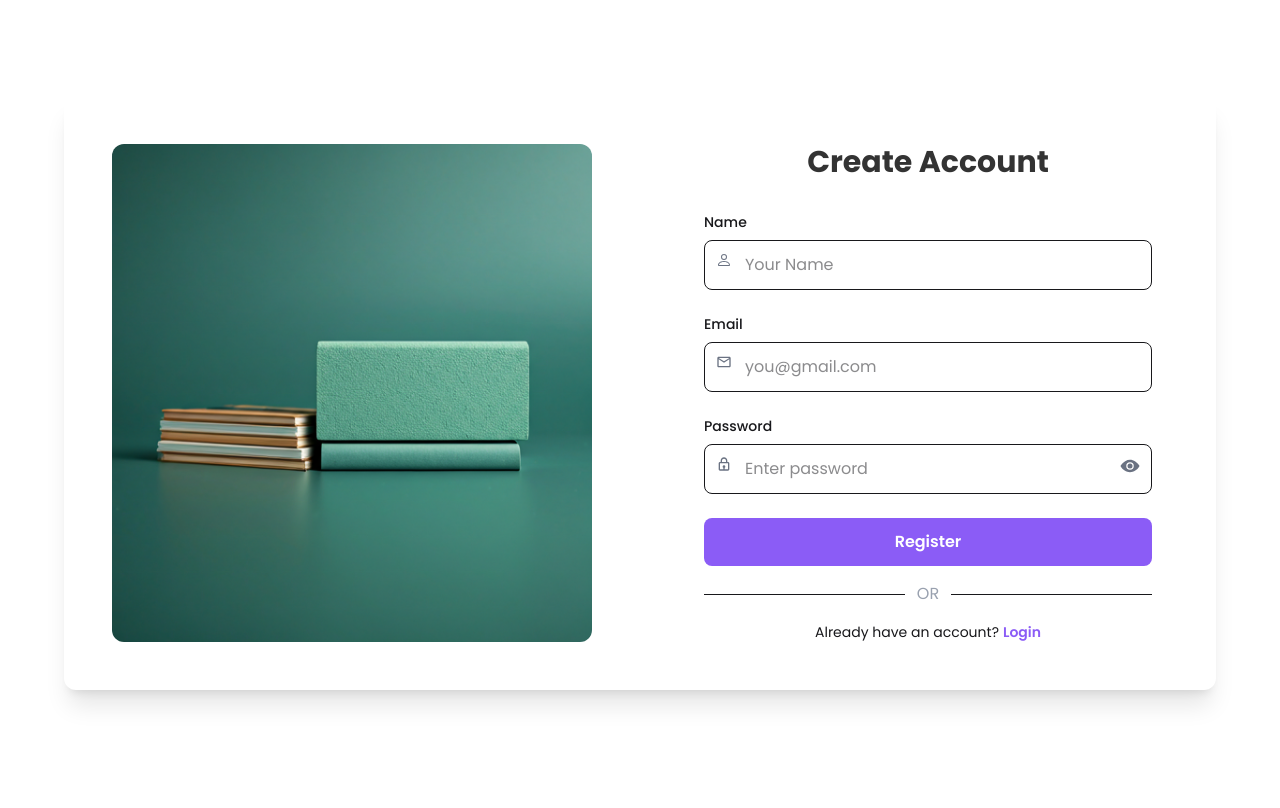
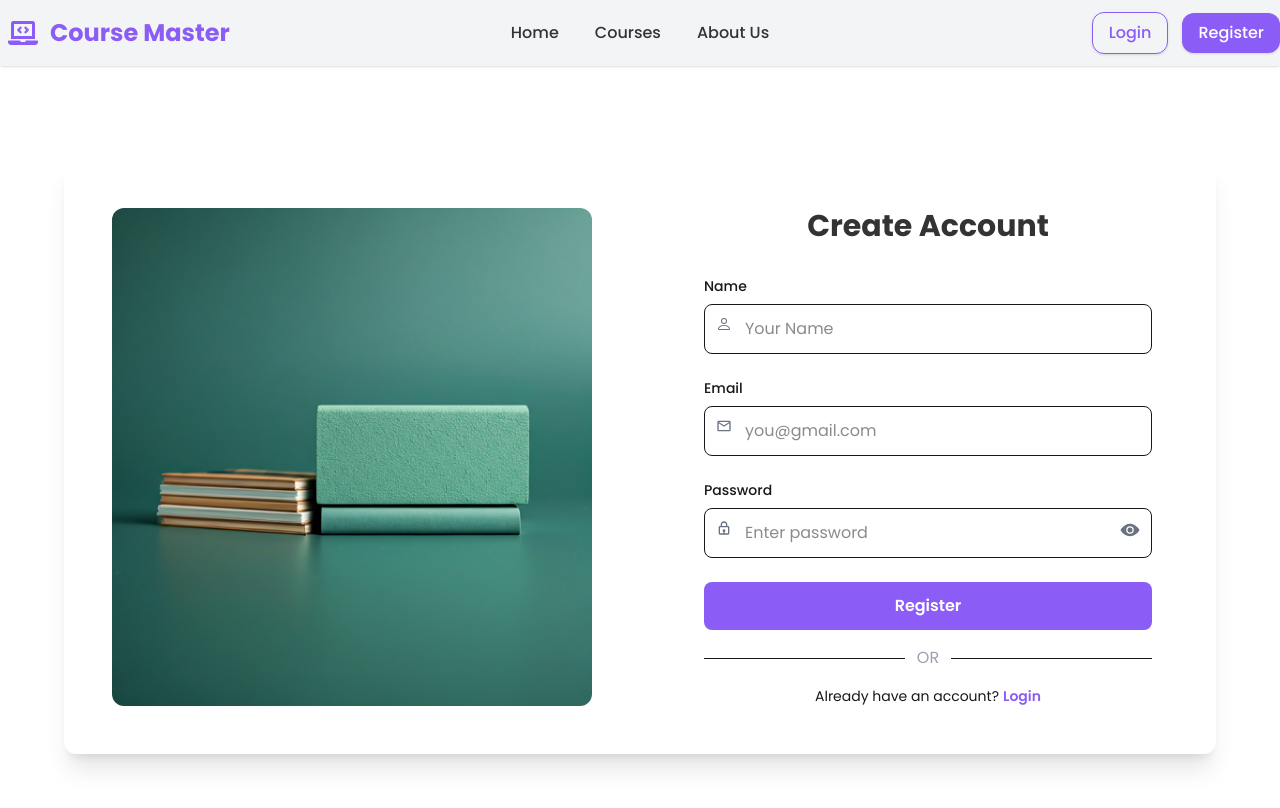
Before and after one commit to Nur-Nayeem/course-master-full-stack-web, a React (Vite) app in the folder client/: page /register in a window 1280 px wide. Shown: the top 808 px of the page. Built offline with nearby package versions, Linux system fonts and the light colour scheme.

Commit message:
added navbar to auth

```diff
--- a/client/src/pages/Auth/Login.jsx
+++ b/client/src/pages/Auth/Login.jsx
@@ -8,6 +8,7 @@ import { Link, useNavigate } from "react-router";
 import useAxios from "../../hooks/useAxios";
 import { useAuth } from "../../hooks/useAuth";
 import Swal from "sweetalert2";
+import Navbar from "../../components/Navbar/Navbar";
 
 export default function Login() {
   const [showPass, setShowPass] = useState(false);
@@ -50,7 +51,9 @@ export default function Login() {
   };
 
   return (
-    <div className="flex h-full grow flex-col py-16">
+    <div>
+      <Navbar />
+      <div className="flex h-full grow flex-col py-32">
         <title>Course Master- Login</title>
         <div className="flex flex-1 items-center justify-center p-4 lg:p-8">
           <div className="flex w-full max-w-6xl overflow-hidden rounded-xl bg-white shadow-xl">
@@ -144,5 +147,6 @@ export default function Login() {
           </div>
         </div>
       </div>
+    </div>
   );
 }
--- a/client/src/pages/Auth/Register.jsx
+++ b/client/src/pages/Auth/Register.jsx
@@ -9,6 +9,7 @@ import { Link, useNavigate } from "react-router";
 import useAxios from "../../hooks/useAxios";
 import { useAuth } from "../../hooks/useAuth";
 import Swal from "sweetalert2";
+import Navbar from "../../components/Navbar/Navbar";
 
 export default function Register() {
   const [showPass, setShowPass] = useState(false);
@@ -50,7 +51,9 @@ export default function Register() {
   };
 
   return (
-    <div className="flex h-full grow flex-col py-16">
+    <div>
+      <Navbar />
+      <div className="flex h-full grow flex-col py-32">
         <title>Course Master- Register</title>
         <div className="flex flex-1 items-center justify-center p-4 lg:p-8">
           <div className="flex w-full max-w-6xl overflow-hidden rounded-xl bg-white shadow-xl">
@@ -160,5 +163,6 @@ export default function Register() {
           </div>
         </div>
       </div>
+    </div>
   );
 }
```
Lines whose indentation alone changed are shown as unchanged.
